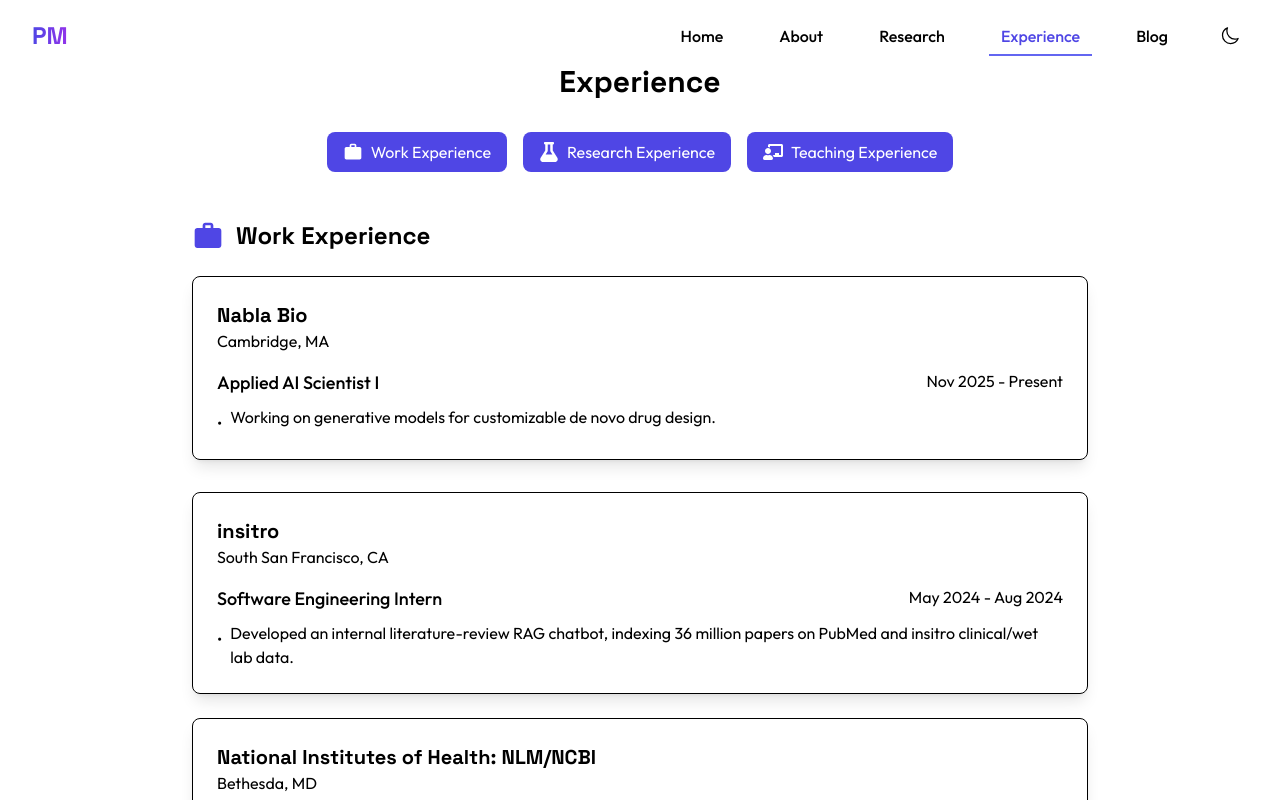
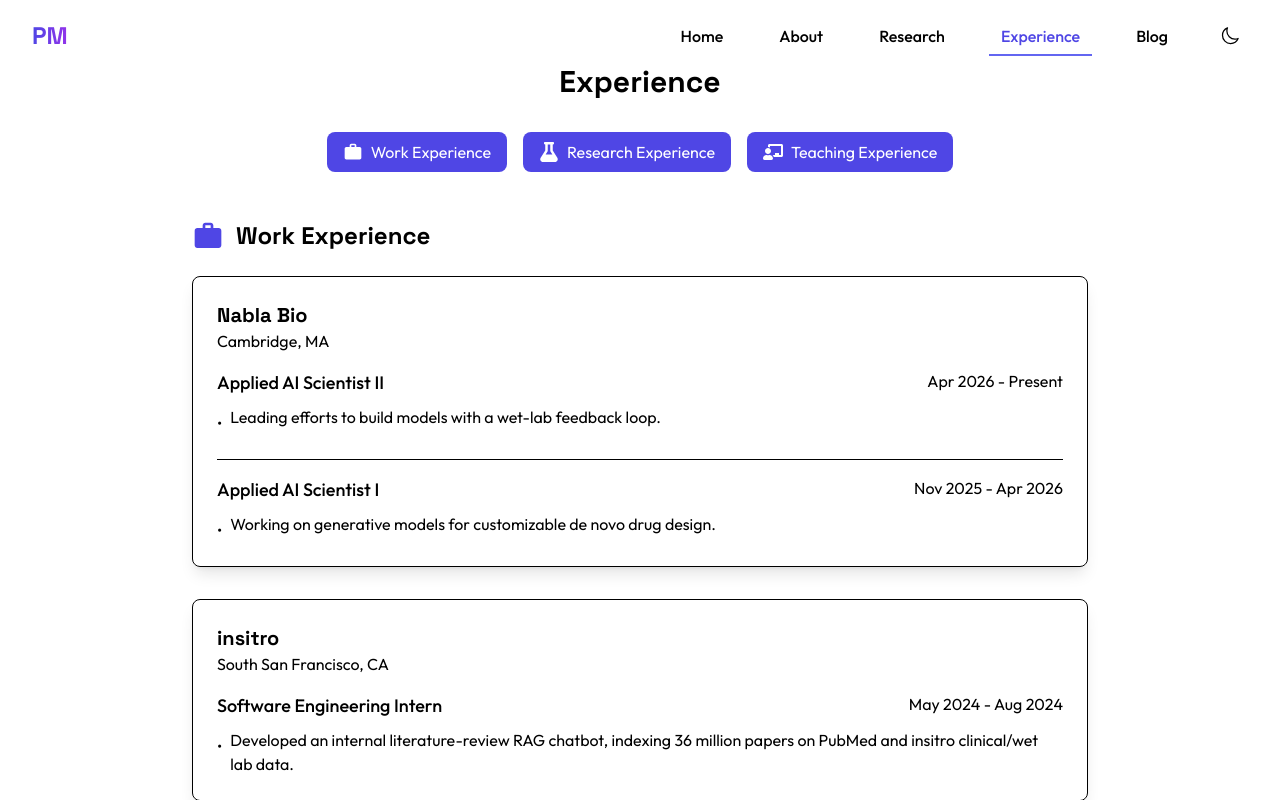
Before and after one commit to pmahable/pmahable.github.io, a Next.js app: page /experience in a window 1280 px wide. Shown: the top 800 px of the page. Built offline with nearby package versions, Linux system fonts and the light colour scheme.

Commit message:
Apr update

```diff
--- a/app/components/Experience.tsx
+++ b/app/components/Experience.tsx
@@ -25,8 +25,15 @@
     category: 'work',
     positions: [
       {
+        role: 'Applied AI Scientist II',
+        date: 'Apr 2026 - Present',
+        points: [
+          'Leading efforts to build models with a wet-lab feedback loop.'
+        ]
+      },
+      {
         role: 'Applied AI Scientist I',
-        date: 'Nov 2025 - Present',
+        date: 'Nov 2025 - Apr 2026',
         points: [
           'Working on generative models for customizable de novo drug design.'
         ]
```
